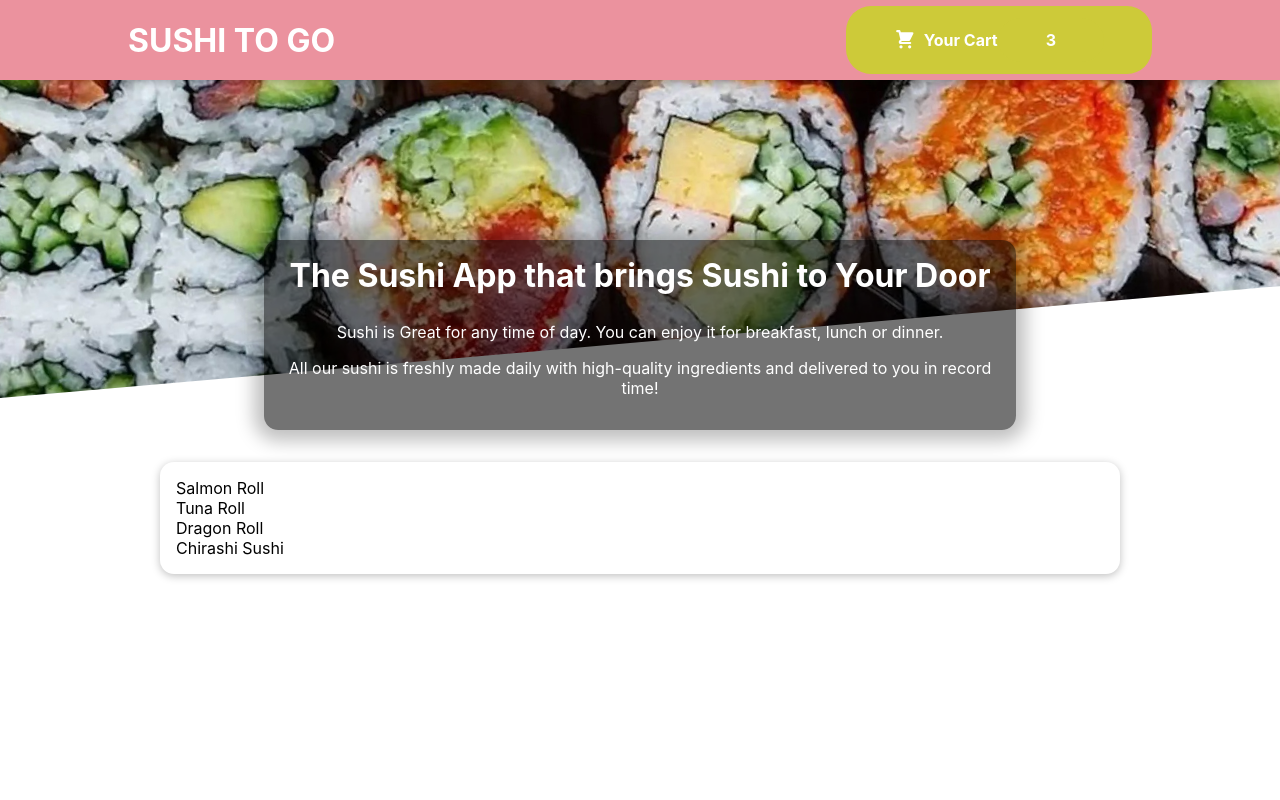
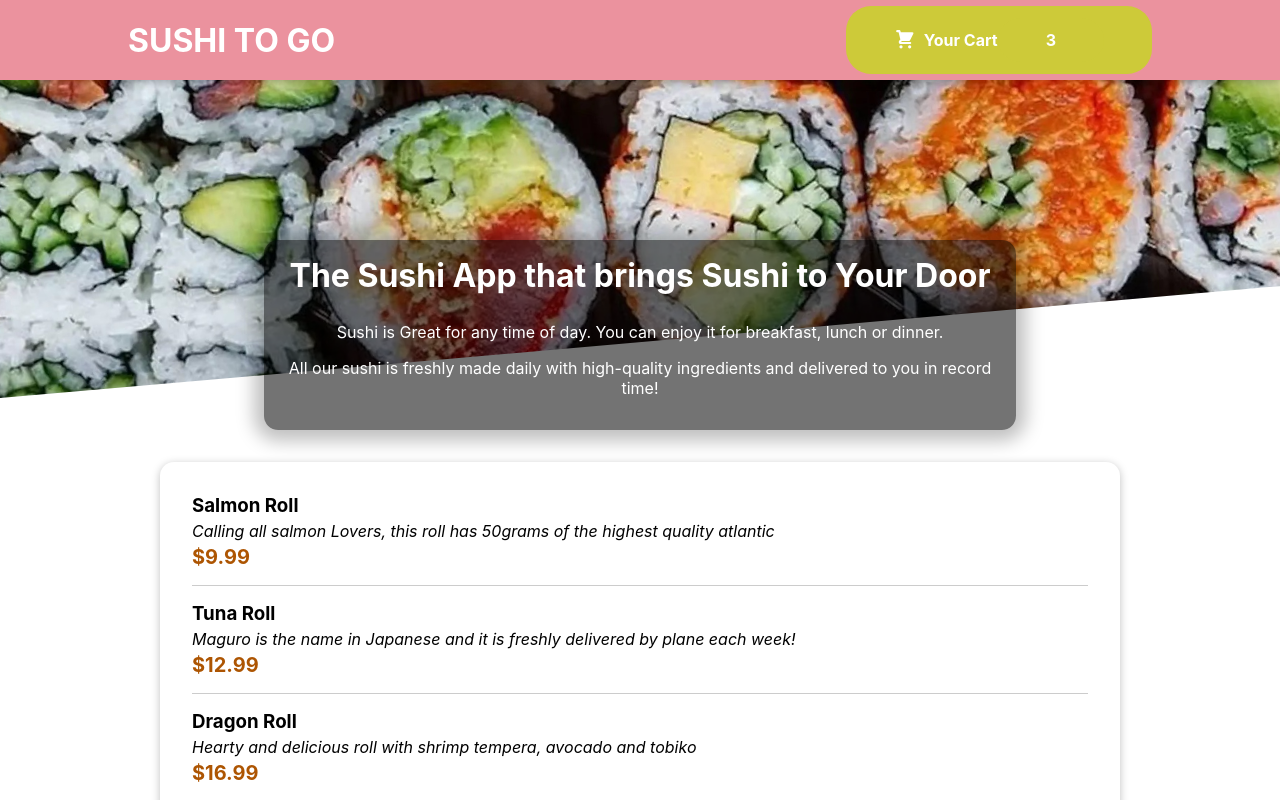
Before and after one commit to andrewgjh/sushi-ordering, a React (Create React App) app: page / in a window 1280 px wide. Shown: the top 800 px of the page. Built offline with nearby package versions, Linux system fonts and the light colour scheme.

Commit message:
Create MealItem Component

```diff
--- a/src/components/Meals/AvailableMeals/AvailableMeals.js
+++ b/src/components/Meals/AvailableMeals/AvailableMeals.js
@@ -1,4 +1,5 @@
 import styles from "./AvailableMeals.module.css";
+import MealItem from "../MealItem/MealItem";
 import Card from "../../UI/Card/Card";
 const HARDCODE_MEALS = [
   {
@@ -31,7 +32,9 @@ const HARDCODE_MEALS = [
   },
 ];
 const AvailableMeals = () => {
-  const listOfMeals = HARDCODE_MEALS.map(meal => <li>{meal.name}</li>);
+  const listOfMeals = HARDCODE_MEALS.map(meal => (
+    <MealItem key={meal.id} {...meal} />
+  ));
 
   return (
     <section className={styles.meals}>
--- /dev/null
+++ b/src/components/Meals/MealItem/MealItem.js
@@ -0,0 +1,18 @@
+import styles from "./MealItem.module.css";
+
+const MealItem = props => {
+  const { name, description, price } = props;
+  const formatPrice = `$${Math.round(price * 100) / 100}`;
+  return (
+    <li className={styles.meal}>
+      <div>
+        <h3>{name}</h3>
+        <div className={styles.description}>{description}</div>
+        <div className={styles.price}>{formatPrice}</div>
+      </div>
+      <div></div>
+    </li>
+  );
+};
+
+export default MealItem;
--- /dev/null
+++ b/src/components/Meals/MealItem/MealItem.module.css
@@ -0,0 +1,22 @@
+.meal {
+  display: flex;
+  justify-content: space-between;
+  margin: 1rem;
+  padding-bottom: 1rem;
+  border-bottom: 1px solid #ccc;
+}
+
+.meal h3 {
+  margin: 0 0 0.25rem 0;
+}
+
+.description {
+  font-style: italic;
+}
+
+.price {
+  margin-top: 0.25rem;
+  font-weight: bold;
+  color: #ad5502;
+  font-size: 1.25rem;
+}
```
Also changed, not shown: src/components/Meals/MealItemForm/MealItemForm.js (added), src/components/Meals/MealItemForm/MealItemForm.module.css (added).
